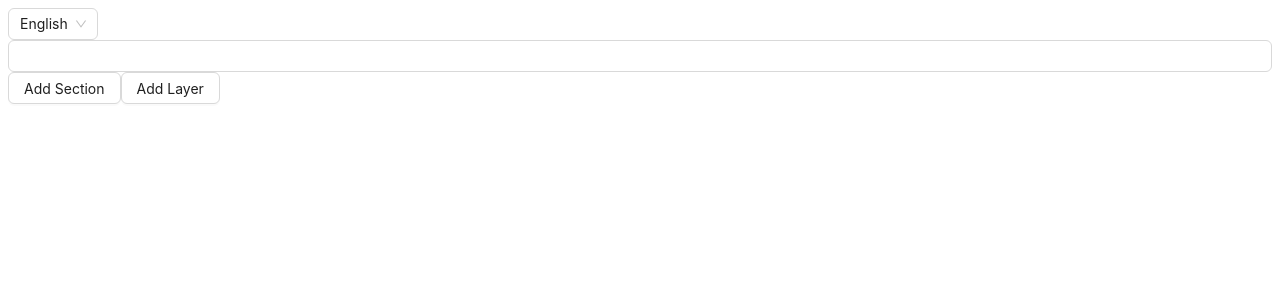
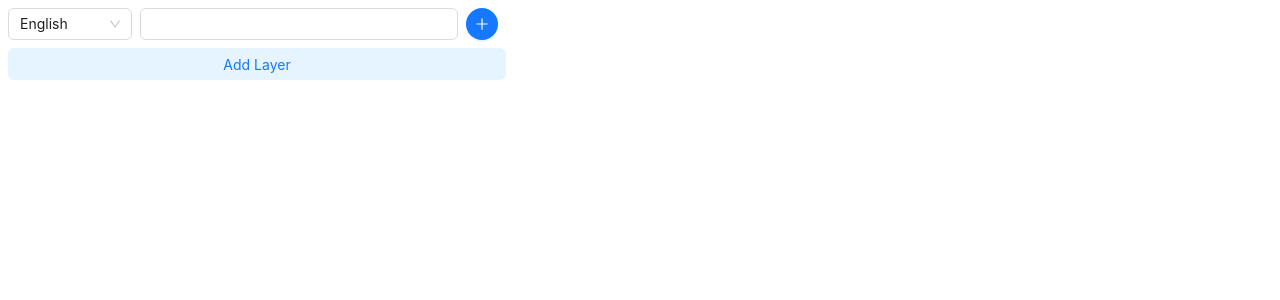
Before and after one commit to missgretchen/Bad-Translations, a React (Vite) app: page / in a window 1280 px wide. Shown: the top 300 px of the page. Built offline with nearby package versions, Linux system fonts and the light colour scheme.

Commit message:
implement translation input component and callbacks

```diff
--- a/package.json
+++ b/package.json
@@ -10,9 +10,11 @@
     "preview": "vite preview"
   },
   "dependencies": {
+    "@ant-design/icons": "^5.5.1",
     "antd": "^5.21.6",
     "react": "^18.3.1",
-    "react-dom": "^18.3.1"
+    "react-dom": "^18.3.1",
+    "uuid": "^11.0.2"
   },
   "devDependencies": {
     "@eslint/js": "^9.13.0",
--- a/src/App.tsx
+++ b/src/App.tsx
@@ -1,52 +1,68 @@
-import { useMemo, useState } from 'react';
+import { useState } from 'react';
+import { v4 as uuid } from 'uuid';
+import { Flex } from 'antd';
 import { TranslationInput } from './components';
+import { TranslationUnit } from './types';
 
 function App() {
-  const layers : object[][] = [[{language: 'en', text: ''}]];
-  const language: string = 'en';
-  const text: string = '';
+  const [inputLayer, setInputLayer] = useState<TranslationUnit[]>([{language: 'en', text: '', id: uuid()}]);
+  const [translationLayers, setTranslationLayers] = useState<TranslationUnit[][]>([[]]);
 
-  const setLanguage = (newLanguage: string, layerIndex: number, sectionIndex: number) => {
-    console.log(newLanguage);
-    console.log(layerIndex);
-    console.log(sectionIndex);
+  const setInputLanguage = (newLanguage: string, index: number) => {
+    const newInputLayer = [...inputLayer];
+    newInputLayer[index].language = newLanguage;
+    setInputLayer(newInputLayer);
   };
 
-  const setText = (newText: string, layerIndex: number, sectionIndex: number) => {
-    console.log(newText);
-    console.log(layerIndex);
-    console.log(sectionIndex);
+  const setInputText = (newText: string, index: number) => {
+    const newInputLayer = [...inputLayer];
+    newInputLayer[index].text = newText;
+    setInputLayer(newInputLayer);
   };
 
-  const onAddSection = (layerIndex: number, sectionIndex: number) => {
-    console.log('Add section')
+  const onInsertSection = (index: number) => {
+    const newInputLayer = [...inputLayer];
+    const newTranslationUnit = {language: 'en', text: '', id: uuid()};
+    newInputLayer.splice(index + 1, 0, newTranslationUnit);
+
+    const newTranslationLayers = [ ...translationLayers];
+    newTranslationLayers.splice(index + 1, 0, []);
+    setTranslationLayers(newTranslationLayers);
+    setInputLayer(newInputLayer);
   };
 
-  const onAddLayer = (layerIndex: number, sectionIndex: number) => {
-    console.log('Add layer')
+  const onDeleteSection = (index: number) => {
+    const newInputLayer = [...inputLayer];
+    newInputLayer.splice(index, 1);
+    setInputLayer(newInputLayer);
   };
 
-  const deleteDisabled = useMemo<boolean>(() => {
-    return layers.length === 1 && layers[0].length === 1;
-  }, [layers]);
+  const onInsertLayer = (sectionIndex: number, layerIndex: number) => {
+    const newTranslationLayers = [ ...translationLayers];
+    const newTranslationUnit = {language: 'pt', text: '', id: uuid()};
+    newTranslationLayers[sectionIndex].splice(layerIndex + 1, 0, newTranslationUnit);
+    setTranslationLayers(newTranslationLayers);
+  };
 
-  const onDeleteSection = (layerIndex: number, sectionIndex: number) => {
-    console.log('delete');
-  };
   return (
     <>
-      <div>
-      <TranslationInput
-        language={language}
-        setLanguage={( newLanguage:string ) => setLanguage(newLanguage, 0, 0)}
-        text={text}
-        setText={(newText: string) => setText(newText, 0, 0)}
-        onAddLayer={() => onAddLayer(0,0)}
-        onAddSection={() => onAddSection(0,0)}
-        onDelete={() => onDeleteSection(0,0)}
-        deleteDisabled={deleteDisabled}
-      />
-      </div>
+      <Flex gap="small">
+        {inputLayer.map((translationUnit, index) => (
+          <TranslationInput
+            key={translationUnit.id}
+            language={translationUnit.language}
+            setLanguage={( newLanguage:string ) => setInputLanguage(newLanguage, index)}
+            text={translationUnit.text}
+            setText={(newText: string) => setInputText(newText, index)}
+            onInsertSection={() => onInsertSection(index)}
+            onAddLayer={() => onInsertLayer(index, 0)}
+            disableAddLayer={translationLayers[index].length > 1}
+            onDelete={() => onDeleteSection(index)}
+            disableDelete={inputLayer.length === 1}
+          />
+        ))
+        }
+      </Flex>
     </>
   )
 }
--- a/src/components/TranslationInput.tsx
+++ b/src/components/TranslationInput.tsx
@@ -1,14 +1,16 @@
 import React from 'react';
-import { Select, Input, Button } from 'antd';
+import { Select, Input, Button, Flex } from 'antd';
+import { PlusOutlined, DeleteOutlined } from '@ant-design/icons';
 
 interface TranslationInputProps {
     language: string,
     setLanguage: (newLanguage: string) => void,
     text: string,
     setText: (newText: string) => void,
+    onInsertSection: () => void,
+    // onSplit: (textToSplit: string, index: number) => void,
     onAddLayer: () => void,
-    onAddSection: () => void,
-    // onSplit: (textToSplit: string, index: number) => void,
+    disableAddLayer: boolean,
     onDelete: () => void,
     disableDelete: boolean,
 }
@@ -18,13 +20,13 @@ const TranslationInput: React.FC<TranslationInputProps> = ({
     setLanguage,
     text,
     setText,
+    onInsertSection,
+    // onSplit,
     onAddLayer,
-    onAddSection,
-    // onSplit,
+    disableAddLayer,
     onDelete,
     disableDelete,
 }) => {
-
     const languageOptions: object[] = [
         {label: 'English', value: 'en'},
         {label: 'Spanish', value: 'sp'},
@@ -32,18 +34,24 @@ const TranslationInput: React.FC<TranslationInputProps> = ({
     ];
     return (
         <>
-        <Select options={languageOptions} defaultValue={language} onChange={setLanguage} />
-        <Input defaultValue={text} onChange={(e) => setText(e.target.value)} />
-        <Button onClick={onAddSection}>
-            Add Section
-        </Button>
-        { disableDelete ?<Button onClick={onDelete}>
-            Remove Section
-        </Button> :
-        <span /> }
-        <Button onClick={onAddLayer}>
-            Add Layer
-        </Button>
+        <Flex vertical gap="small">
+            <Flex gap="small">
+                <Select options={languageOptions} defaultValue={language} onChange={setLanguage} style={{width: 200}}/>
+                <Input defaultValue={text} onChange={(e) => setText(e.target.value)} />
+                <Button shape="circle" type="primary" onClick={onInsertSection}>
+                    <PlusOutlined />
+                </Button>
+                { disableDelete ? <span /> : <Button shape="circle" onClick={onDelete}>
+                    <DeleteOutlined />
+                </Button>
+                }
+            </Flex>
+
+            { disableAddLayer ? <span /> : <Button color="primary" variant="filled" onClick={onAddLayer}>
+                Add Layer
+            </Button>
+            }
+        </Flex>
         </>
     )
 }
--- /dev/null
+++ b/src/types.ts
@@ -0,0 +1,5 @@
+export interface TranslationUnit {
+    language: string,
+    text: string,
+    id: string,
+};
```
Also changed, not shown: 1 other file (tests, documents, lock files or other folders).
